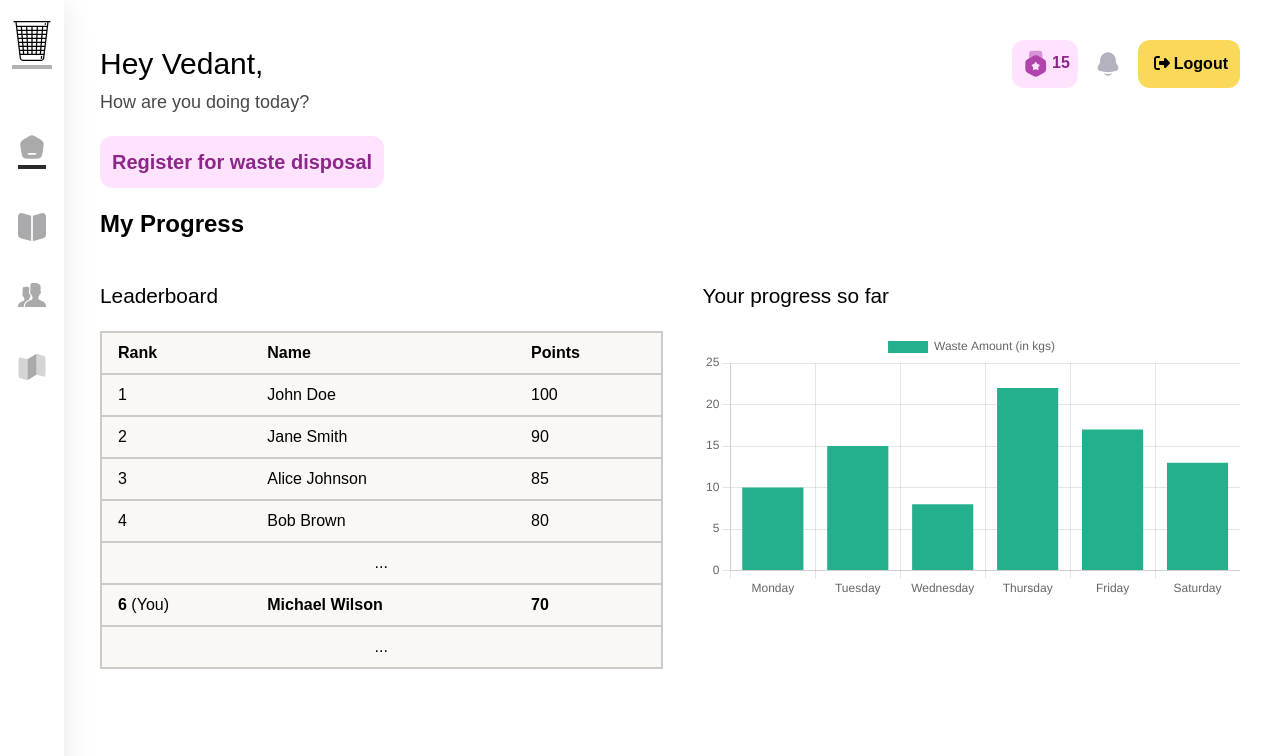
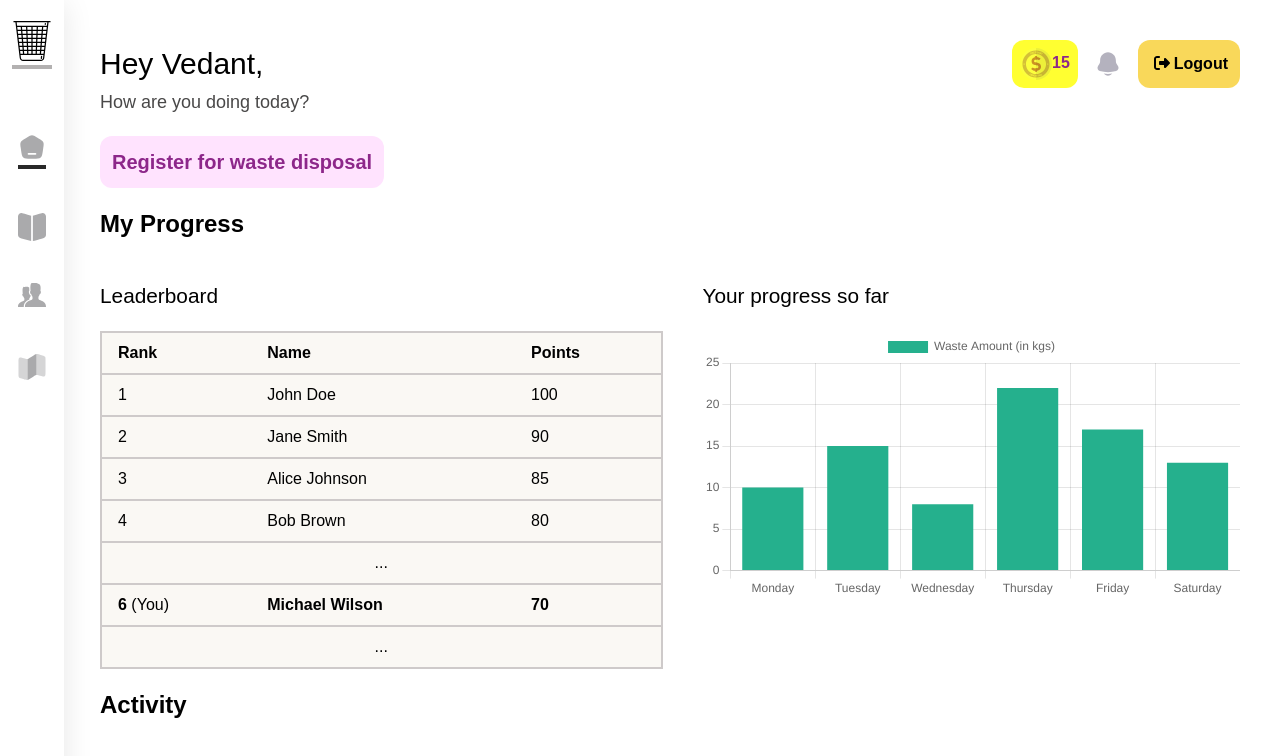
Before and after one commit to yashkanjariyaa/GreenLedger---BoiledRice, a React (Vite) app in the folder frontend/: page /dashboard in a window 1280 px wide. Shown: the top 756 px of the page. Built offline with nearby package versions, Linux system fonts and the light colour scheme.

Commit message:
Coin added

```diff
--- a/frontend/src/pages/Dashboard.jsx
+++ b/frontend/src/pages/Dashboard.jsx
@@ -5,7 +5,7 @@ import { setIndex } from "../slices/generalSlice";
 import { FontAwesomeIcon } from "@fortawesome/react-fontawesome";
 import { faSignOutAlt } from "@fortawesome/free-solid-svg-icons";
 
-import medal from "../assets/Dashboard/medal.svg";
+import coin from "../assets/Dashboard/coin.svg";
 import notif from "../assets/Dashboard/notif.svg";
 import Leaderboard from "../components/Leaderboard";
 import WasteBar from "../components/WasteBar";
@@ -31,8 +31,8 @@ const Dashboard = () => {
           <h1 className="text-3xl self-center py-1 ">Hey Vedant,</h1>
 
           <div className="flex gap-2">
-            <button className="px-2 py-1 bg-[#ffe3fe] rounded-xl font-bold text-[#8d278a] max-md:hidden">
-              <img src={medal} alt="" className="w-8 inline-block" />
+            <button className="px-2 py-1 bg-[#ffff31] rounded-xl font-bold text-[#8d278a] max-md:hidden">
+              <img src={coin} alt="" className="w-8 inline-block" />
               15
             </button>
             <button className="px-2 py-1 rounded-xl  max-md:hidden">
@@ -65,6 +65,9 @@ const Dashboard = () => {
               <div className="my-5 w-[43rem] max-lg:w-[40rem]  max-md:w-[35rem]   max-sm:w-[22rem]">
                 <WasteBar />
               </div>
+            </div>
+            <div>
+            <h1 className="font-bold text-2xl">Activity </h1>
             </div>
           </div>
         </div>
```
Also changed, not shown: frontend/src/assets/Dashboard/coin.svg (added).
